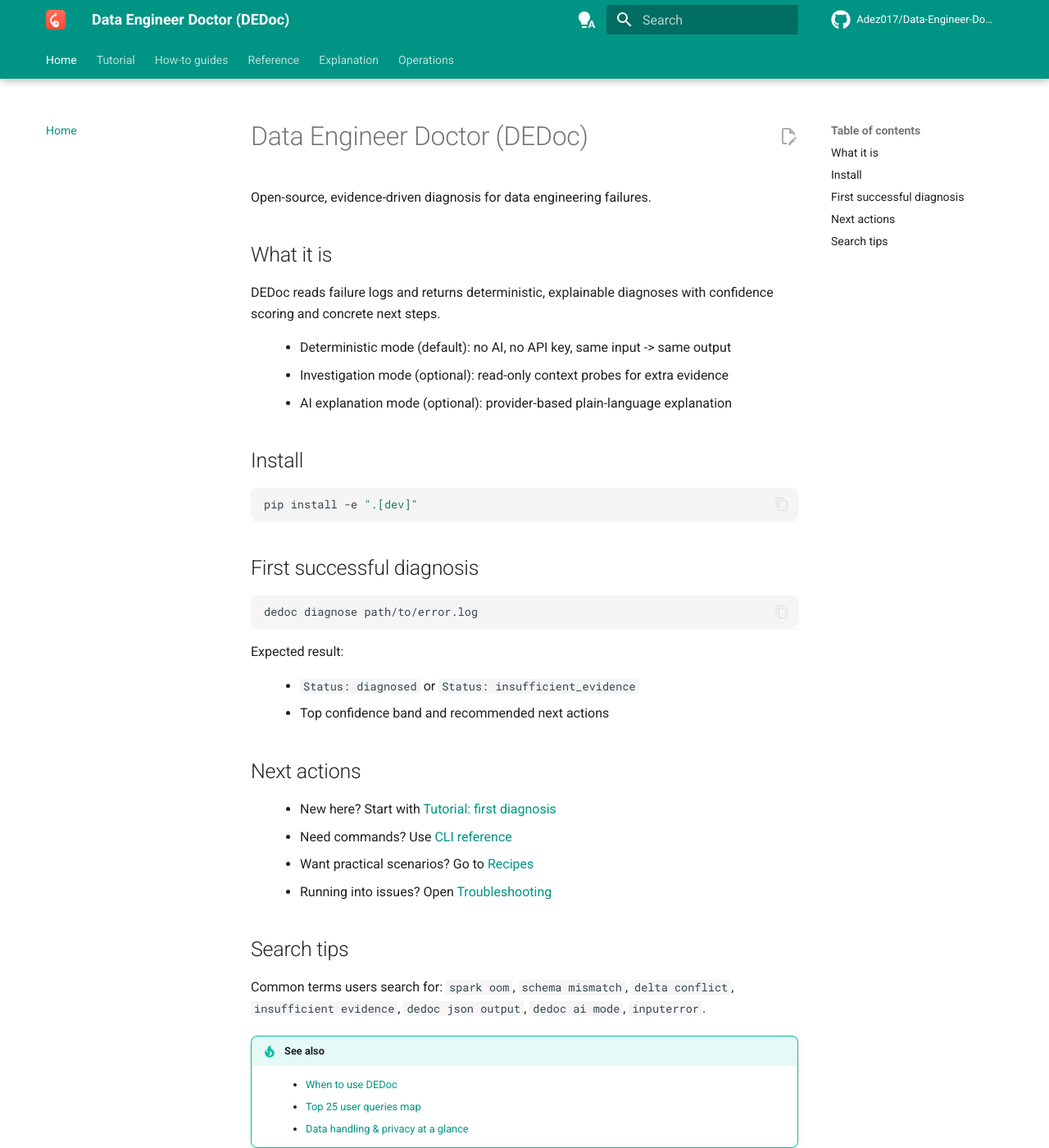
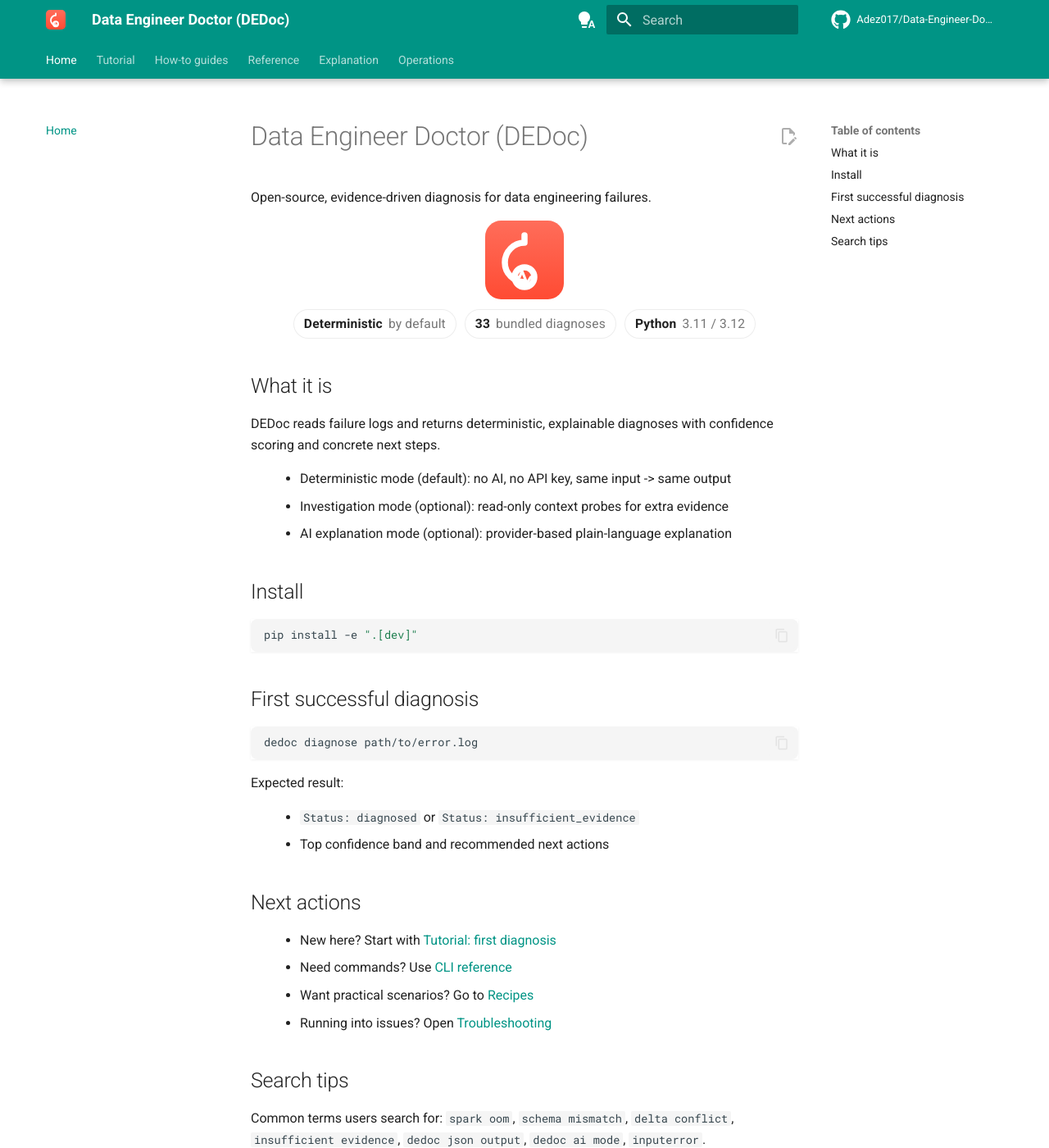
Before and after one commit to Adez017/Data-Engineer-Doctor, an MkDocs documentation site: the page built from docs/index.md, in a window 1280 px wide and 1400 px high. Shown: the whole window at 82% size. Built offline with MkDocs 1.6.1 and Material for MkDocs 9.7.7, drawn with Linux system fonts in a browser that asks for light colours; comment, search, counter and statistics services are not loaded.

Commit message:
docs: enhance homepage branding with logo hero
Co-authored-by: Adez017 <142787780+Adez017@users.noreply.github.com>

```diff
--- a/docs/assets/theme/extra.css
+++ b/docs/assets/theme/extra.css
@@ -43,9 +43,23 @@
 }
 
 /* Home page badge pills (slim, outline style) */
+.dedoc-hero {
+  text-align: center;
+  margin: 0.5rem 0 1.25rem;
+}
+
+.dedoc-hero-logo {
+  width: 96px;
+  height: 96px;
+  object-fit: contain;
+  margin: 0 auto 0.5rem;
+  display: block;
+}
+
 .dedoc-badges {
   display: flex;
   flex-wrap: wrap;
+  justify-content: center;
   gap: 0.5rem;
   margin: 0.6rem 0 1rem;
 }
--- a/docs/index.md
+++ b/docs/index.md
@@ -1,6 +1,15 @@
 # Data Engineer Doctor (DEDoc)
 
 Open-source, evidence-driven diagnosis for data engineering failures.
+
+<div class="dedoc-hero">
+  <img src="assets/logo.svg" alt="Data Engineer Doctor logo" class="dedoc-hero-logo" />
+  <div class="dedoc-badges">
+    <span class="dedoc-badge"><strong>Deterministic</strong> by default</span>
+    <span class="dedoc-badge"><strong>33</strong> bundled diagnoses</span>
+    <span class="dedoc-badge"><strong>Python</strong> 3.11 / 3.12</span>
+  </div>
+</div>
 
 ## What it is
 
```
